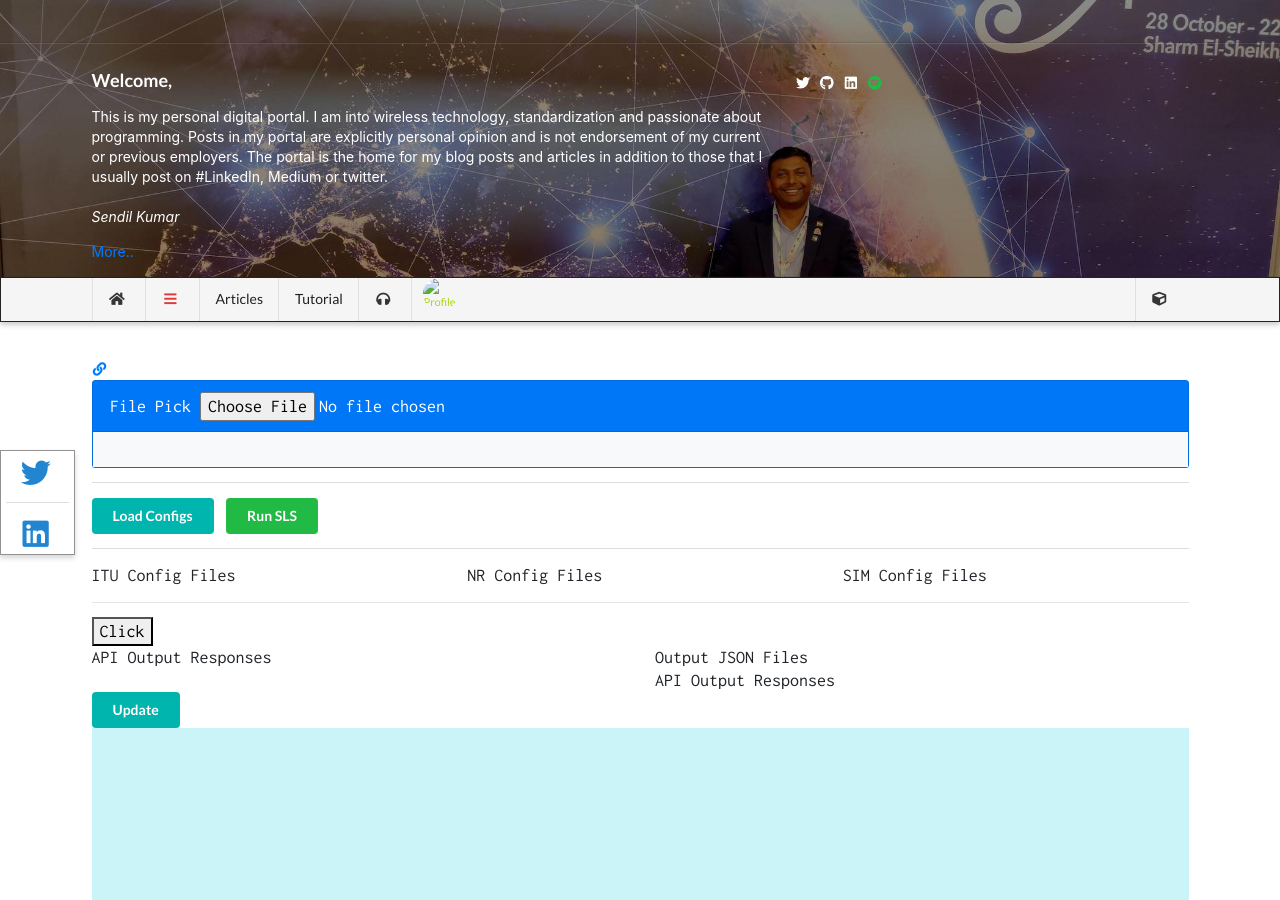
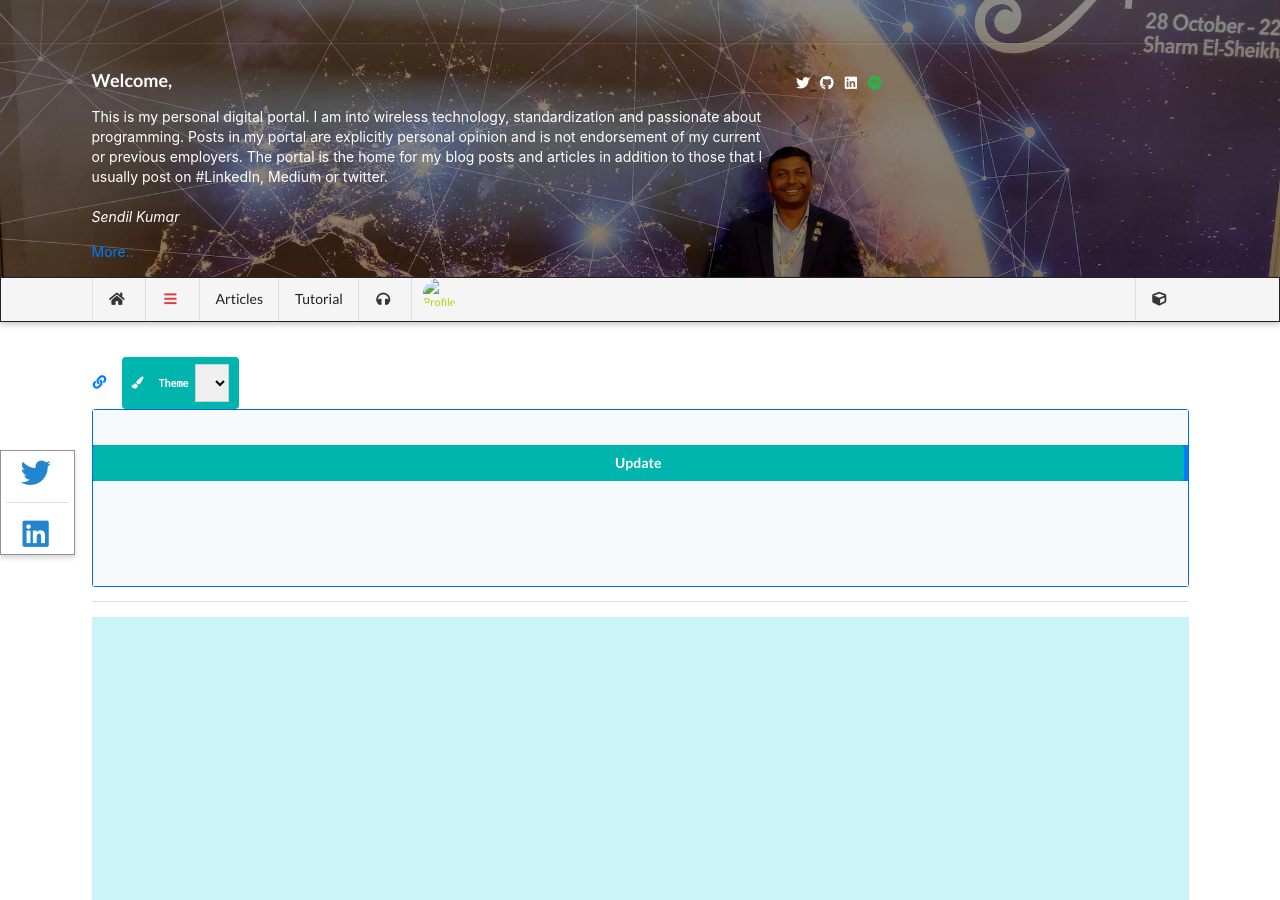
Before and after one commit to wiless/wiless.github.io, a Jekyll site: the page built from _apps/snl.html, in a window 1280 px wide and 900 px high. Built offline with Jekyll 4.4.1, drawn with Linux system fonts in a browser that asks for light colours; nearby versions of some CDN libraries; some web fonts are replaced; comment, search, counter and statistics services are not loaded; a style sheet for code colours, icons or effects is not loaded; part of the change alters nothing that is shown.

Commit message:
Update snl.html

```diff
--- a/_apps/snl.html
+++ b/_apps/snl.html
@@ -15,78 +15,59 @@ title: SNL Spectrum Viewer
 	}
 </style>
 
-
-
+    <div class="ui teal label">
+                        <i class="paint brush icon"></i>
+                        Theme
+                        <select class="ui teal dropdown" id="theme"> </select>
+                      </div>
 
 
     <div class="card bg-primary text-white">
-        <div class="card-header">File Pick
-            <input type="file" name="inputfile"  id="inputfile">
-        </div>
-        <div class="card-body bg-light text-dark" id="output"> </div>
-
+	    <div id="view" class="column card-body bg-light text-dark"></div>
+	    <button class="ui float right teal button" name="saveButton" onclick="UpdatePlot()">Update </button>
+	    <div class="column card-body bg-light text-dark" id="vegaspec"> </div>
+	    <div class="card-body bg-light text-dark" id="data"> </div>
+	    <div class="column card-body bg-light text-dark" id="vegadata"> </div>
     </div>
 <div class="ui divider"></div>
- <button class="ui button float teal right" type="button" onclick="loadSLSConfigs()">Load Configs</button>
-<button class="ui button float green right" type="button" onclick="runSLS()">Run SLS</button>
-<div class="ui divider red"></div>
 
-<div class="row">
-
-    <div class="col-sm-4">
-        <div id="itu" >
-            ITU Config Files
-          </div>
-    </div>
-    <div class="col-sm-4">
-         <div id="nr" >
-            NR Config Files
-          </div>
-    </div>
-    <div class="col-sm-4">
-         <div id="sim" >
-            SIM Config Files
-          </div>
-    </div>
-</div>
-
-    <hr>
-  <button type="button" onclick="helloclick()">Click</button>
-<div class="row">
-    <div class="col-sm-6">
-        <div id="APIresults" >
-            API Output Responses
-          </div>
-
-    </div>
-    <div class="col-sm-6">
-    Output JSON Files
-         <div id="hexgrid" >
-            API Output Responses
-          </div>
-    </div>
-</div>
-
-   <div class="column">
-                 <button class="ui float right teal button" name="saveButton" onclick="UpdatePlot()">Update </button>
                 <div id="output" style="height: 500px;background-color: rgba(202, 244, 247);"> </div>
             </div>
 
+<script>
+
+	 function CallPlots() {
+        vegaspec = ploteditor.get();
 
 
-<script>
+        // optional argument passed to Vega-Embed to specify Vega-Lite spec. More info at https://github.com/vega/vega-embed
+        var opt = {
+            "mode": "vega-lite"
+        };
+
+        // Embed the visualization in the container with id `vis`
+        vegaEmbed("#view", vegaspec, opt).then(function (result) {
+            // Callback receiving the View instance and parsed Vega spec
+            // result.view is the View, which resides under the '#vis' element
+        }).catch(console.warn);
+
+
+    }
+
+
 function UpdatePlot() {
         el = document.getElementById('output');
         //  editor = new JSONEditor(el, {mode:'view',modes: ['code', 'form', 'text', 'tree', 'view', 'preview'], maxVisibleChilds:25}, objspec);
         themename = document.getElementById("theme").value;
         var objspec = editor.get();
-        var id_token = guser.getAuthResponse().id_token;
-        myHeaders.set('Authorization', 'Bearer ' + id_token);
-        const myloader = { http: { headers: myHeaders } };
+   //     var id_token = guser.getAuthResponse().id_token;
+    //    myHeaders.set('Authorization', 'Bearer ' + id_token);
+      //  const myloader = { http: { headers: myHeaders } };
 
 
+      vegaEmbed('#vis2', objspec, { renderer: "canvas", "loader": myloader, "actions": { "export": true, "source": false, "compiled": false, "editor": false }, "theme": themename, "downloadFileName": "ISRO Frequency", patch: (s) => {
 
-        vegaEmbed('#vis2', objspec, { renderer: "canvas", "loader": myloader, "actions": { "export": true, "source": false, "compiled": false, "editor": false }, "theme": themename, "downloadFileName": "ISRO Frequency", patch: (s) => {
+//         vegaEmbed('#vis2', objspec, { renderer: "canvas", "loader": myloader, "actions": { "export": true, "source": false, "compiled": false, "editor": false }, "theme": themename, "downloadFileName": "ISRO Frequency", patch: (s) => {
 
          s.signals.push({
  "name": "barClick",
@@ -109,148 +90,9 @@ function UpdatePlot() {
 
     //    vegaEmbed('#vis2', objspec, { "loader": myloader, "actions": { "export": true, "source": false, "compiled": false, "editor": false }, "theme": themename, "downloadFileName": "ISRO Frequency" });
     }
-    function ping() {
-        // var id_token = guser.getAuthResponse().id_token;
-        // myHeaders.set('Authorization', 'Bearer ' + id_token);
-        // const req = new Request('/', { method: "GET", headers: myHeaders });
-        // // fetch(req).then().then();
-    }
 
 
-var globalcounter=0;
-	 var slsinfo={};
-	const JFoptions=    {
-  hoverPreviewEnabled: true,
-  hoverPreviewArrayCount: 10,
-  hoverPreviewFieldCount: 2,
-  // theme: 'dark',
-  animateOpen: false,
-  animateClose: false,
-  useToJSON: true
-};
-    function createJSONCard(elid,json){
-
-      apiname=elid;
-      elem = document.getElementById(elid);
-      card=document.createElement("div");
-      elem.appendChild(card);
-      h3=document.createElement("h4");
-      h3.appendChild(document.createTextNode(globalcounter+": "+apiname));
-      btn=document.createElement("button");
-      btn.setAttribute("type","button");
-      btn.innerHTML=` <span aria-hidden="true">&times;</span>`;
-      btn.classList.add("close");
-      btn.onclick=function(e){e.target.parentElement.parentElement.remove();};
-      card.appendChild(btn);
-      card.appendChild(h3);
-      card.classList.add("shadow","p-3","mb-5", "bg-white", "rounded");
-      const formatter = new JSONFormatter(json,1,JFoptions);
-      card.appendChild(formatter.render());
-    }
-
-    function loadSLSConfigs(){
-	    globalcounter++;
-
-	slsinfo[globalcounter]={itu:{},nr:{},sim:{}};
-        // 3GPP_InH_configA.json
-        // ITU_InH_configA.json
-        // SIM_InH_configA.json
-        fetch("https://raw.githubusercontent.com/5gif/ituset/main/configs/ITU_InH_configB.json").then(d => d.json()).then(
-		d=> {//console.log(d);
-			slsinfo[globalcounter].itu=d;
-			createJSONCard("itu",d);});
-        fetch("https://raw.githubusercontent.com/5gif/ituset/main/configs/3GPP_InH_configB.json").then(d => d.json()).then(
-		d=> {//console.log(d);
-			slsinfo[globalcounter].nr=d;
-			createJSONCard("nr",d);});
-        fetch("https://raw.githubusercontent.com/5gif/ituset/main/configs/SIM_InH_configB.json").then(d => d.json()).then(
-		d=> {//console.log(d);
-			slsinfo[globalcounter].sim=d;
-			createJSONCard("sim",d);});
-
-    }
 
 
-  document.getElementById('inputfile')
-            .addEventListener('change', function() {
-
-            var fr=new FileReader();
-            fr.onload=function(){
-              el=document.getElementById('output') ;
-
-                        // el.textContent=fr.result;
-                        json=JSON.parse(fr.result);
-
-                        const editor = new JSONEditor(el, {mode:'view',modes: ['code', 'form', 'text', 'tree', 'view', 'preview'], maxVisibleChilds:25}, json);
-
-            }
-            fr.readAsText(this.files[0]);
-        });
-
-
-function runSLS(){
-alert("Trying to run SLS ", slsinfo[globalcounter]);
-// 	slsinfo(globalcounter)={itu:{},nr:{},sim:{}};
-wiless.APIcalls("sls",slsinfo[globalcounter]).then(d=>console.log("Got this",d));
-}
-
-    function helloclick() {
-    globalcounter++;
-
-  const options = {
-    mode: 'view',
-           modes: ['code', 'form', 'text', 'tree', 'view', 'preview'], // allowed modes
-maxVisibleChilds:25
-  }
-
-   const apiname="hexgrid";
-    wiless.APIcalls(apiname).then(d => {
-      const myJSON = d;
-
-      // Add all fancy boxes
-
-      elem = document.getElementById("APIresults");
-      card=document.createElement("div");
-      elem.appendChild(card);
-      h3=document.createElement("h4");
-      h3.appendChild(document.createTextNode(globalcounter+": "+apiname));
-      btn=document.createElement("button");
-      btn.setAttribute("type","button");
-      btn.innerHTML=` <span aria-hidden="true">&times;</span>`;
-      btn.classList.add("close");
-      btn.onclick=function(e){e.target.parentElement.parentElement.remove();};
-      card.appendChild(btn);
-      card.appendChild(h3);
-      jsoneditor=document.createElement("div");
-      card.appendChild(jsoneditor);
-      card.classList.add("shadow","p-3","mb-5", "bg-white", "rounded");
-
-      const editor = new JSONEditor(jsoneditor, options, myJSON);
-// Do the same in the second column
-
-
-     // Add all fancy boxes
-      createJSONCard(apiname,myJSON);
-
-//       elem = document.getElementById("column2");
-//       card=document.createElement("div");
-//       elem.appendChild(card);
-//       h3=document.createElement("h4");
-//       h3.appendChild(document.createTextNode(globalcounter+": "+apiname));
-//       btn=document.createElement("button");
-//       btn.setAttribute("type","button");
-//       btn.innerHTML=` <span aria-hidden="true">&times;</span>`;
-//       btn.classList.add("close");
-//       btn.onclick=function(e){e.target.parentElement.parentElement.remove();};
-//       card.appendChild(btn);
-//       card.appendChild(h3);
-//       card.classList.add("shadow","p-3","mb-5", "bg-white", "rounded");
-//       const formatter = new JSONFormatter(myJSON,1,JFoptions);
-//       card.appendChild(formatter.render());
-
-      return;
-    }
-    );
-  }
 
 </script>
```
